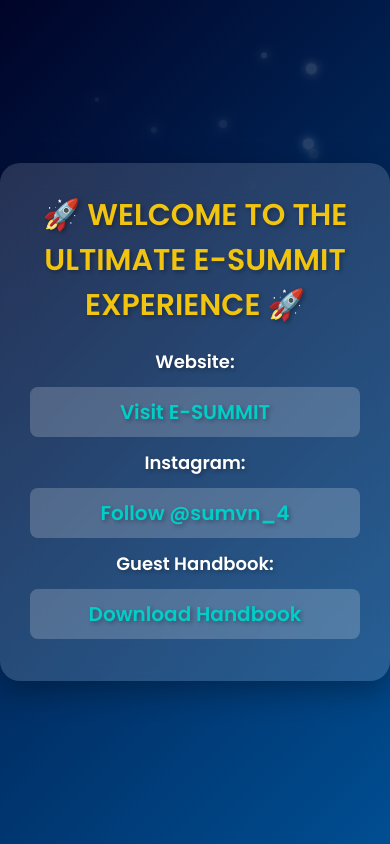
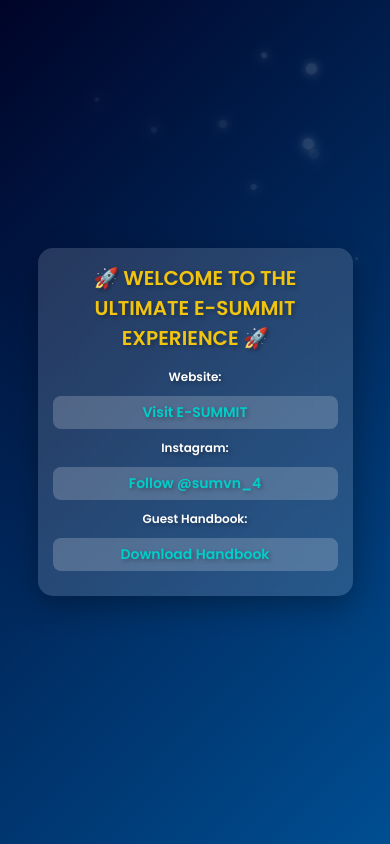
Before and after one commit to jashwanthburra/linktree, a plain HTML site: page index.html in a window 390 px wide. Drawn offline with Linux system fonts and the light colour scheme.

Commit message:
Update index.html

```diff
--- a/index.html
+++ b/index.html
@@ -22,14 +22,16 @@
             color: #fff;
             overflow: hidden;
             position: relative;
+            padding: 20px;
         }
         .container {
             background: rgba(255, 255, 255, 0.15);
             backdrop-filter: blur(20px);
-            padding: 30px;
-            border-radius: 20px;
+            padding: 20px;
+            border-radius: 15px;
             box-shadow: 0 10px 30px rgba(0, 0, 0, 0.3);
-            max-width: 400px;
+            max-width: 90%;
+            width: 350px;
             text-shadow: 2px 2px 4px rgba(0, 0, 0, 0.3);
             animation: fadeIn 1.5s ease-in-out;
             transition: transform 0.3s ease-in-out;
@@ -46,19 +48,19 @@
         }
         h1 {
             color: #f1c40f;
-            font-size: 30px;
+            font-size: 24px;
             font-weight: 700;
-            margin-bottom: 20px;
+            margin-bottom: 15px;
             text-transform: uppercase;
         }
         a {
             display: block;
-            margin: 12px 0;
-            font-size: 20px;
+            margin: 10px 0;
+            font-size: 16px;
             color: #00cec9;
             text-decoration: none;
             font-weight: 700;
-            padding: 10px;
+            padding: 8px;
             border-radius: 8px;
             background: rgba(255, 255, 255, 0.2);
             transition: all 0.4s ease;
@@ -69,12 +71,12 @@
             color: #fff;
             background: #00cec9;
             text-decoration: none;
-            transform: scale(1.1);
+            transform: scale(1.05);
             box-shadow: 0 0 10px #00cec9;
         }
         p {
-            font-size: 18px;
-            margin: 12px 0;
+            font-size: 14px;
+            margin: 10px 0;
             font-weight: 500;
         }
         .floating-particles {
@@ -96,6 +98,22 @@
         @keyframes float {
             from { transform: translateY(0) rotate(0deg); opacity: 1; }
             to { transform: translateY(-100vh) rotate(720deg); opacity: 0; }
+        }
+        @media (max-width: 480px) {
+            .container {
+                padding: 15px;
+                width: 90%;
+            }
+            h1 {
+                font-size: 20px;
+            }
+            a {
+                font-size: 14px;
+                padding: 6px;
+            }
+            p {
+                font-size: 12px;
+            }
         }
     </style>
 </head>
```
